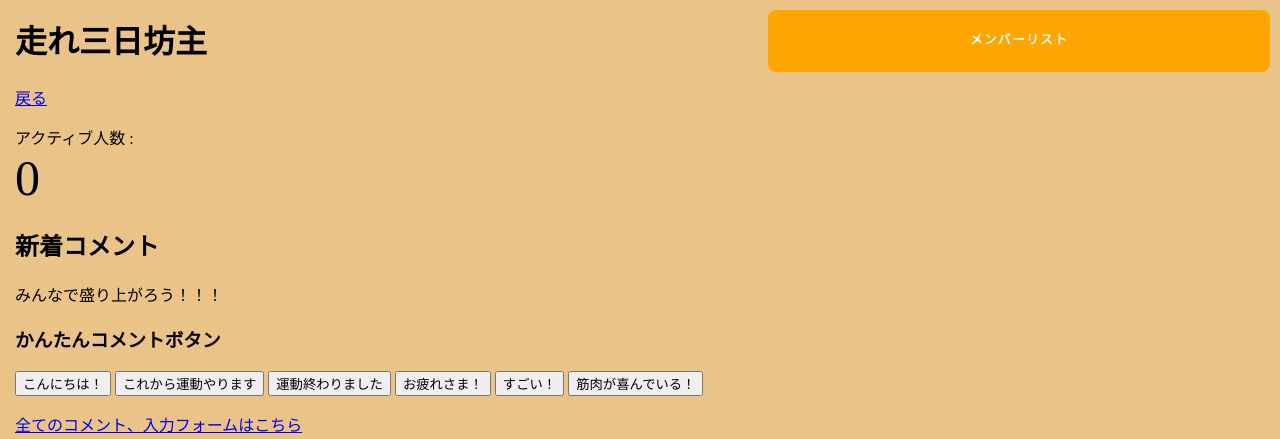
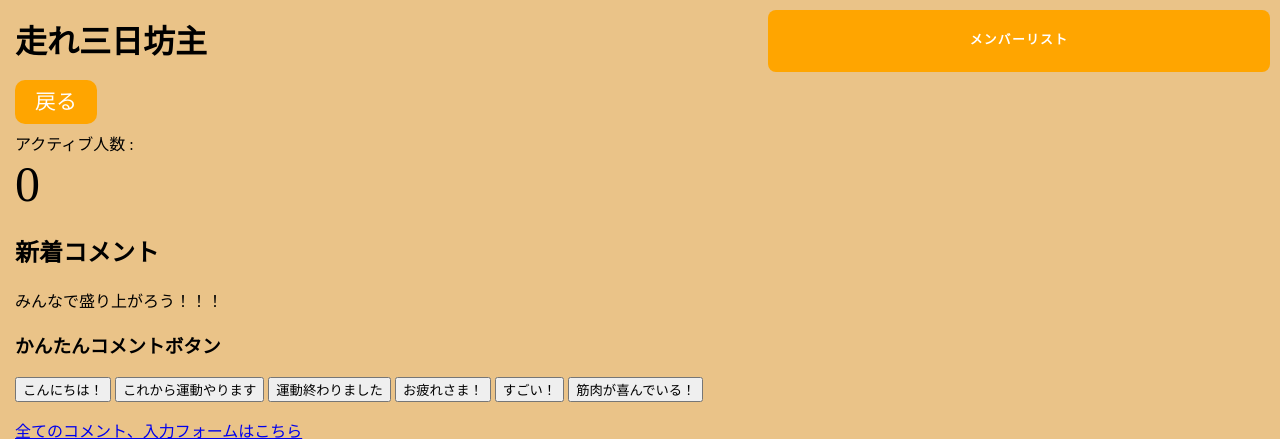
Before and after one commit to enpitut2022/MusclePowerAki, a Flask app: page /detail/1 in a window 1280 px wide. Shown: the top 439 px of the page. Run offline with Flask 2, Linux system fonts and the light colour scheme; data that the repository does not hold is empty.

Commit message:
戻るボタンを追加

```diff
--- a/static/css/style.css
+++ b/static/css/style.css
@@ -308,3 +308,14 @@ button.btn {
     .h1_title {
     padding-top: 15%;
     }
+
+    .back_button {
+    border: 0;
+    background: orange;
+    color: white;
+    padding: 10px 20px;
+    border-radius: 10px;
+    font-size: 21px;
+    width: 60px;
+    text-decoration: none;
+    }
--- a/templates/detail.html
+++ b/templates/detail.html
@@ -30,7 +30,7 @@
   </div>
     <h2>{{td.name}}</h2>
     <p>{{td.description}}</p>
-    <p><a href="/">戻る</a></p>
+    <p><div><a href="/" class="back_button">戻る</a></div></p>
     {% with messages = get_flashed_messages(with_categories=true) %}
         {% if messages %}
                 {% for category, message in messages %}
```
